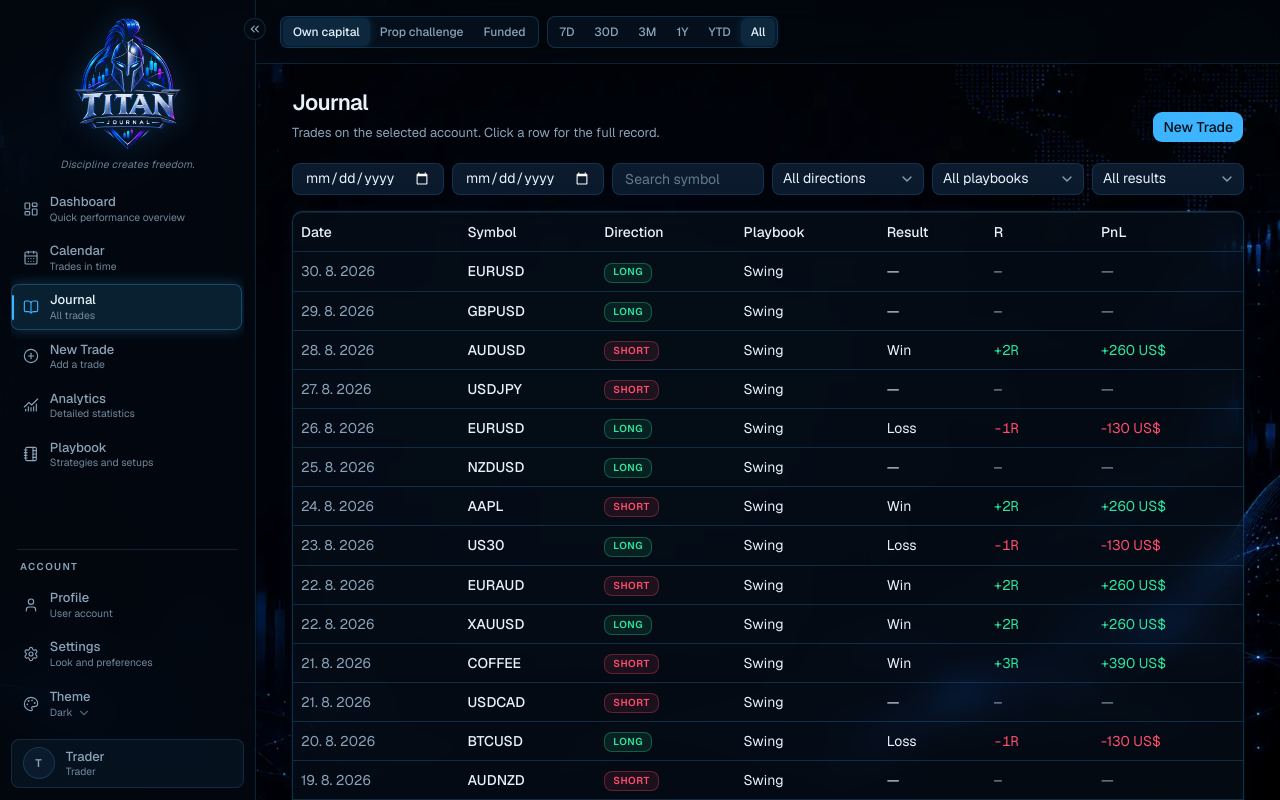
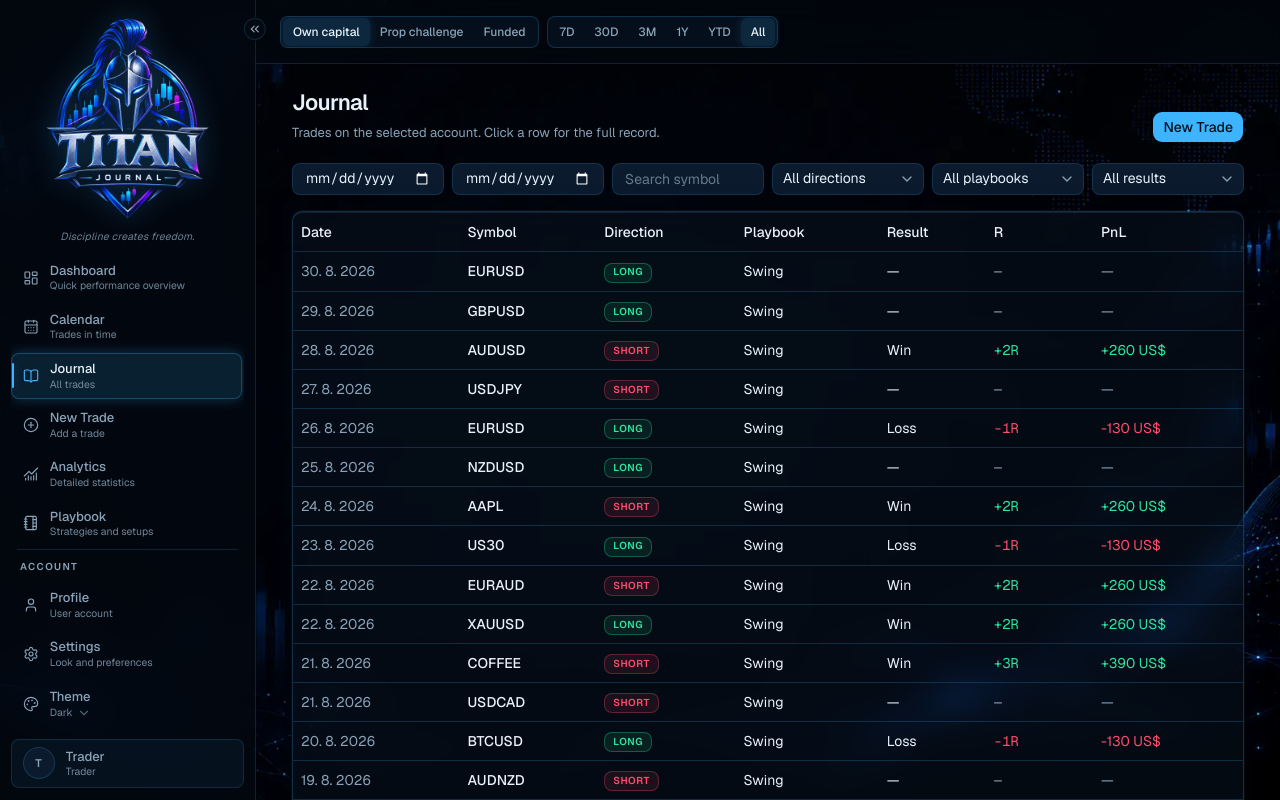
Before and after one commit to dersi128/titan-cot, a Next.js app in the folder titan-journal/: page /journal in a window 1280 px wide. Shown: the top 800 px of the page. Built offline with nearby package versions, Linux system fonts and the light colour scheme.

Commit message:
Enlarge the expanded sidebar logo.
Give the lockup more height so the helmet and wordmark read clearly in the menu.

Co-authored-by: dersi128 <dersi128@users.noreply.github.com>

```diff
--- a/titan-journal/app/globals.css
+++ b/titan-journal/app/globals.css
@@ -464,7 +464,7 @@ html[data-density="large"] {
   .titan-logo-lockup {
     display: block;
     width: 100%;
-    height: 8.5rem;
+    height: 13rem;
     object-fit: contain;
     object-position: center;
     filter: drop-shadow(0 0 14px color-mix(in srgb, var(--sidebar-accent-color) 32%, transparent));
@@ -525,7 +525,7 @@ html[data-density="large"] {
     flex-direction: column;
     align-items: center;
     gap: 0.4rem;
-    padding: 0.15rem 0.35rem 0.85rem;
+    padding: 0.1rem 0.15rem 0.7rem;
   }
 
   .titan-sidebar-logo {
```
